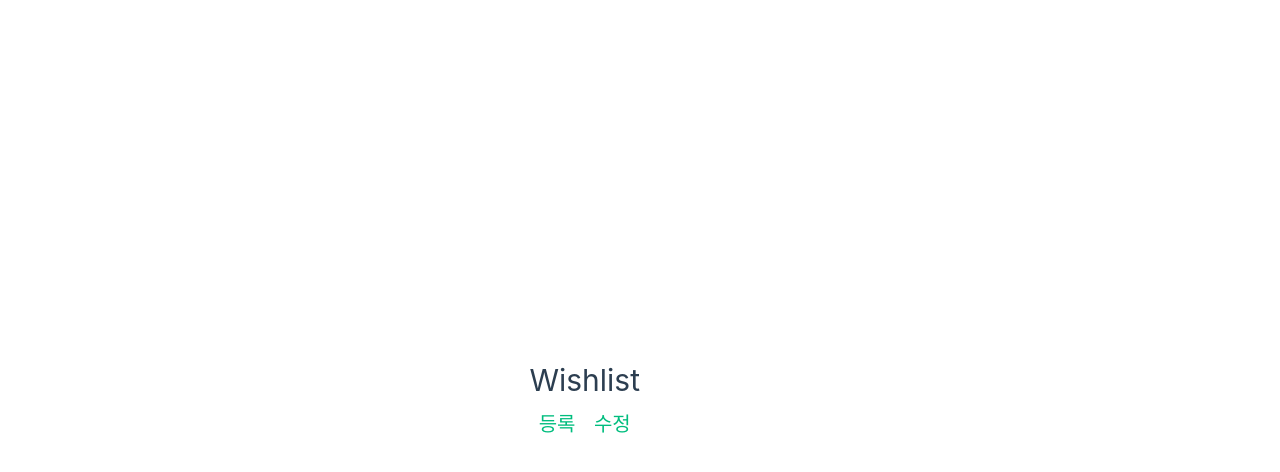
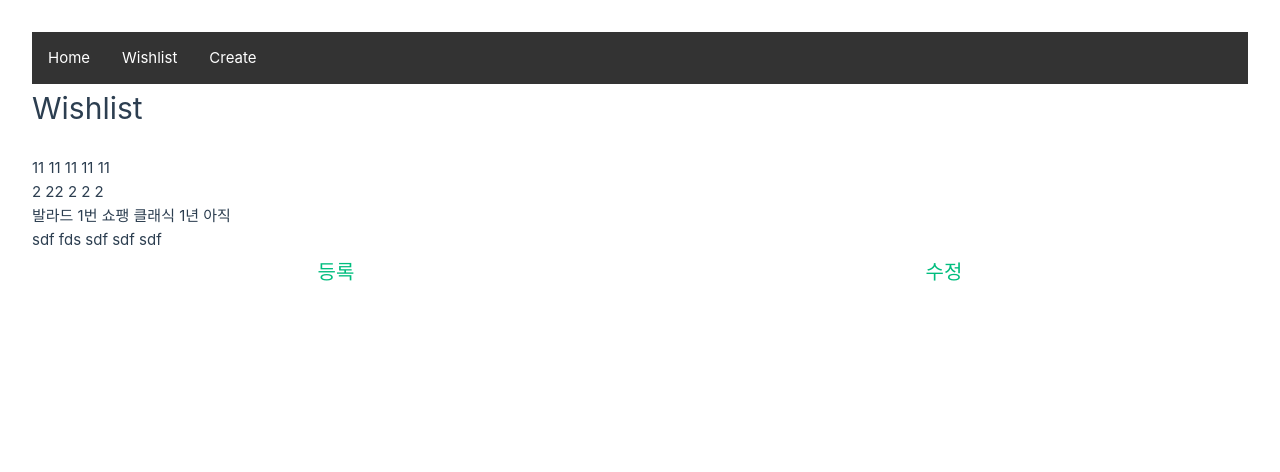
Before and after one commit to BelleHan/piano-mania, a Vue app: page /wishlist in a window 1280 px wide. Before the commit this address had no page. Shown: the top 472 px of the page. Built offline with nearby package versions, Linux system fonts and the light colour scheme; data requests are answered from the project's data file.

Commit message:
get list

```diff
--- a/db.json
+++ b/db.json
@@ -1,17 +1,5 @@
 {
   "wishlist": [
-    {
-      "id": 1,
-      "title": "제목1",
-      "content": "내용1",
-      "isComplete": false
-    },
-    {
-      "id": 2,
-      "title": "제목2",
-      "content": "내용2",
-      "isComplete": false
-    },
     {
       "musician": "11",
       "music": "11",
@@ -35,6 +23,14 @@
       "dueDate": "1년",
       "isRecord": "아직",
       "id": 5
+    },
+    {
+      "musician": "fds",
+      "music": "sdf",
+      "genre": "sdf",
+      "dueDate": "sdf",
+      "isRecord": "sdf",
+      "id": 6
     }
   ]
 }
--- a/package.json
+++ b/package.json
@@ -7,7 +7,8 @@
     "build": "vite build",
     "preview": "vite preview",
     "lint": "eslint . --ext .vue,.js,.jsx,.cjs,.mjs --fix --ignore-path .gitignore",
-    "format": "prettier --write src/"
+    "format": "prettier --write src/",
+    "db": "json-server --watch db.json"
   },
   "dependencies": {
     "axios": "^1.4.0",
--- a/src/App.vue
+++ b/src/App.vue
@@ -1,9 +1,10 @@
 <script setup>
-
+import Header from '@/components/Header.vue';
 
 </script>
 
 <template>
+  <Header />
   <router-view />
 </template>
 
--- a/src/assets/main.css
+++ b/src/assets/main.css
@@ -15,7 +15,13 @@ a,
   transition: 0.4s;
 }
 
-@media (hover: hover) {
+ul {
+  list-style-type: none;
+  margin: 0;
+  padding: 0;
+}
+
+/* @media (hover: hover) {
   a:hover {
     background-color: hsla(160, 100%, 37%, 0.2);
   }
@@ -32,4 +38,4 @@ a,
     grid-template-columns: 1fr 1fr;
     padding: 0 2rem;
   }
-}
+} */
--- /dev/null
+++ b/src/components/Header.vue
@@ -0,0 +1,43 @@
+<template>
+    <div>
+        <ul class="horizontal">
+            <li><router-link to="/">Home</router-link></li>
+            <li><router-link to="/wishlist">Wishlist</router-link></li>
+            <li><router-link to="/wishCreate">Create</router-link></li>
+        </ul>
+    </div>
+</template>
+
+<script setup>
+
+</script>
+
+<style scoped>
+ul.horizontal {
+    list-style-type: none;
+    margin: 0;
+    padding: 0;
+    overflow: hidden;
+    background-color: #333;
+}
+
+ul.horizontal li {
+    float: left;
+}
+
+ul.horizontal li a {
+    display: inline-block;
+    color: white;
+    text-align: center;
+    padding: 14px 16px;
+    text-decoration: none;
+}
+
+ul.horizontal li a:hover:not(.active) {
+    background-color: #000;
+}
+
+ul.horizontal li a.active {
+    background-color: #04AA6D;
+}
+</style>
--- a/src/views/WishCreate.vue
+++ b/src/views/WishCreate.vue
@@ -30,7 +30,7 @@ export default {
     })
 
     const createWish = async () => {
-      let res
+
       const data = {
         musician: wish.value.musician,
         music: wish.value.music,
@@ -39,7 +39,8 @@ export default {
         isRecord: wish.value.isRecord
       }
 
-      res = await axios.post('http://localhost:3000/wishlist', data)
+      await axios.post('http://localhost:3000/wishlist', data)
+
     }
 
     return {
@@ -50,4 +51,4 @@ export default {
 }
 </script>
 
-<style lang="scss" scoped></style>
+<style scoped></style>
--- a/src/views/Wishlist.vue
+++ b/src/views/Wishlist.vue
@@ -1,5 +1,12 @@
 <template>
     <h1>Wishlist</h1><br />
+    <div v-for="wish in wishlist.data" :key="wish.id">
+        {{ wish.music }}
+        {{ wish.musician }}
+        {{ wish.genre }}
+        {{ wish.dueDate }}
+        {{ wish.isRecord }}
+    </div>
     <div class="links">
         <router-link to="/wishCreate">등록</router-link>
         <router-link to="/wishEdit">수정</router-link>
@@ -7,7 +14,26 @@
 </template>
 
 <script>
-export default {}
+import axios from 'axios';
+import { ref } from 'vue';
+
+export default {
+
+    setup() {
+        const wishlist = ref([]);
+
+        const getWishlist = async () => {
+            wishlist.value = await axios.get('http://localhost:3000/wishlist');
+        }
+
+        getWishlist();
+
+        return {
+            getWishlist,
+            wishlist
+        }
+    }
+}
 </script>
 
 <style>
```
